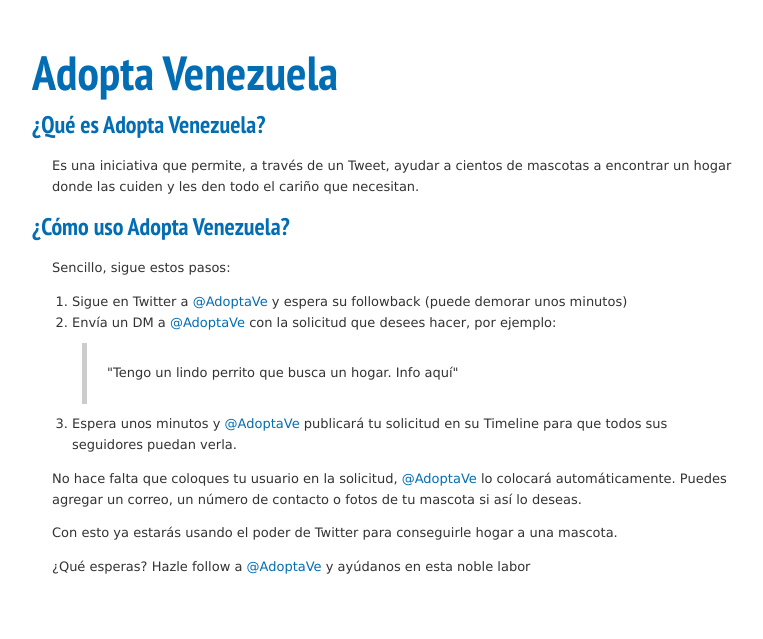
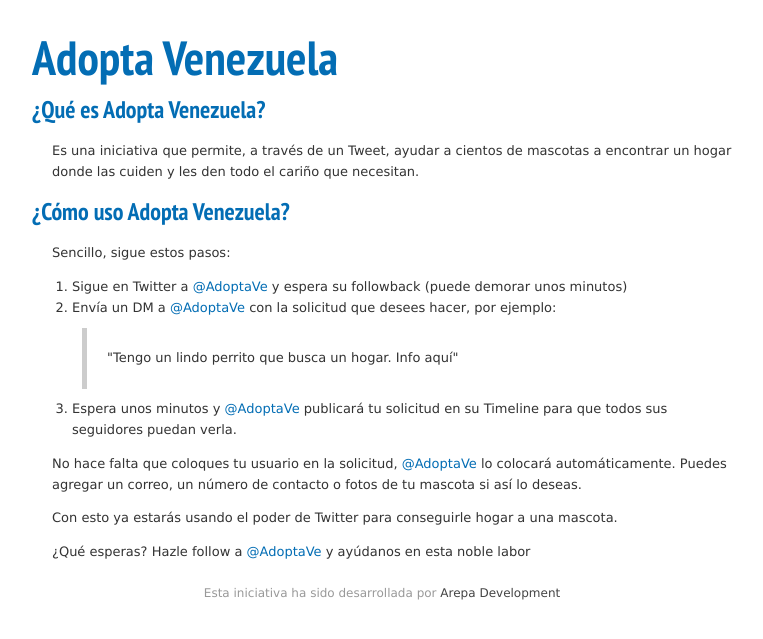
Before and after one commit to arepadev/twitdirect, a Django app: template templates/index.html in a window 1280 px wide. Shown: the top 639 px of the page, without its empty margins (258-1021 px from the left). Run offline with Django 3.2, Linux system fonts and the light colour scheme; the template is opened without the code that fills it, so the values that code supplies are empty; parts of the project's set-up code (start-up, migrations or seed data) failed here and were passed over.

Commit message:
Added footer

```diff
--- a/templates/index.html
+++ b/templates/index.html
@@ -35,6 +35,8 @@
         <p>Con esto ya estar&aacute;s usando el poder de Twitter para conseguirle hogar a una mascota.</p>
 
         <p>&iquest;Qu&eacute; esperas? Hazle follow a <a href="http://twitter.com/#!/adoptave">@AdoptaVe</a> y ay&uacute;danos en esta noble labor</p>
+
+        <div id="footer">Esta iniciativa ha sido desarrollada por <a href="http://arepadev.com">Arepa Development</a></div>
     </div>
 </body>
 </html>
--- a/templates/style.css
+++ b/templates/style.css
@@ -39,5 +39,17 @@
 #container {
     width: 700px;
     margin: 0 auto;
-    padding: 30px;
+    padding: 15px 30px;
 }
+
+
+#footer {
+    font-size: 12px;
+    color: #999;
+    text-align: center;
+    margin-top: 20px;
+}
+
+#footer a, #footer a:hover {
+    color: #444;
+}
```
